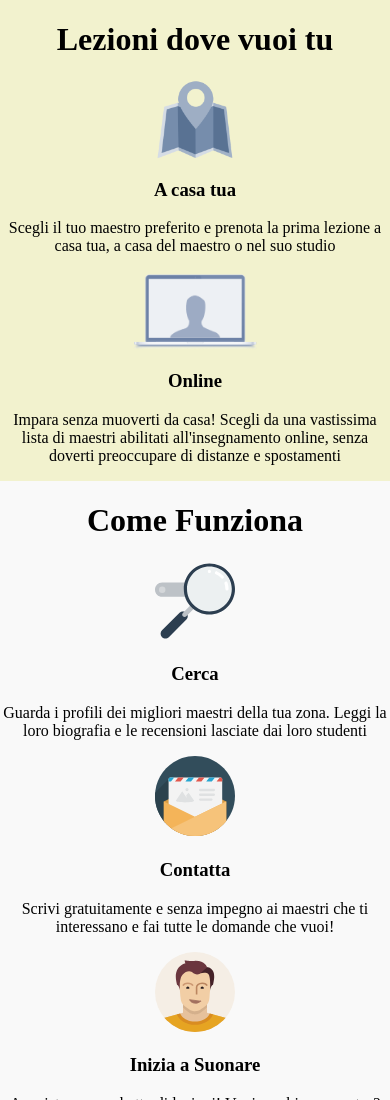
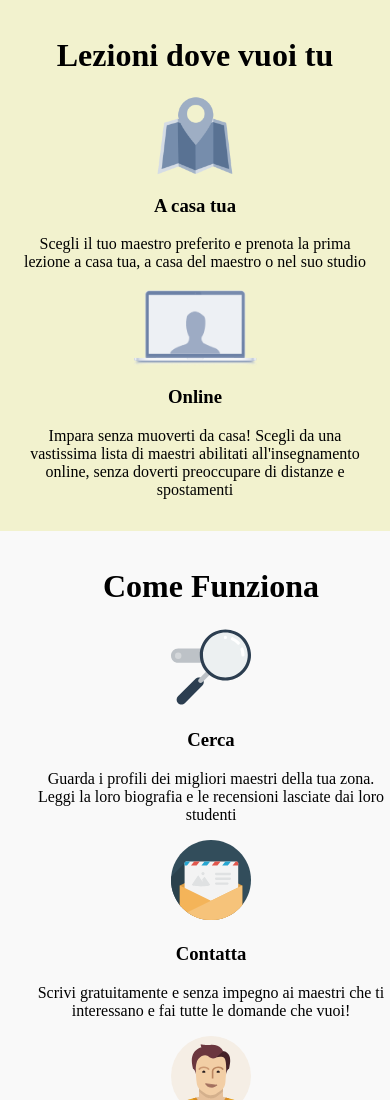
Before and after one commit to Cristian6918/html-css-resp-wannabe, a plain HTML site: page index.html in a window 390 px wide. Shown: the top 1100 px of the page. Drawn offline with Linux system fonts and the light colour scheme.

Commit message:
Bonus done

```diff
--- /dev/null
+++ b/bonus.css
@@ -0,0 +1,75 @@
+/* BONUS */
+@media screen and (max-width: 720px){
+    *{box-sizing: border-box;}
+
+
+     body{
+         width:100%;
+         margin:auto;
+     }
+
+
+
+     .row{
+         width: 100%;
+         margin-top: auto;
+         display: flex;
+         justify-items: center;
+         width:100%;
+     }
+ /* BLOCCO LEZIONI */
+
+ #lezioni{
+     padding:1rem;
+ }
+     #lezioni .row>.left,
+     #lezioni .row>.right{
+         width:calc(100% / 3);
+         margin:0 1rem;
+
+     }
+     /* BLOCCO STEPS */
+
+
+   #steps{
+       padding:1rem;
+   }
+
+       #steps .row>.left,
+         #steps .row>.central,
+         #steps .row>.right {
+
+         width: calc(100% / 4);
+         margin:0 1rem;
+     }
+
+
+ /* BLOCCO PERCHE */
+
+ #why{
+     padding:1rem;
+ }
+     #why .row>.first,
+     #why .row>.second,
+     #why .row>.third {
+         width: calc(100% / 4);
+         margin: 0 1rem;
+         border-left:1px solid grey;
+     }
+
+     #why, #lezioni{
+         background-color:rgba(243, 21, 113, 0.589);;
+     }
+     #why .row img{
+         padding:1rem;
+     }
+
+
+     img{
+         height:3rem;
+     }
+
+     .row hr{
+         display: none;
+     }
+ }
--- a/index.html
+++ b/index.html
@@ -6,6 +6,7 @@
   <meta charset="utf-8">
   <meta name="viewport" content="width=device-width, initial-scale=1.0">
   <link rel="stylesheet" href="style.css">
+  <link rel="stylesheet" href="bonus.css">
   <link rel="stylesheet" href="resp.css">
   <title>Boolean aCademy</title>
 </head>
--- a/resp.css
+++ b/resp.css
@@ -1,3 +1,8 @@
+
+
+
+
+
 @media screen and (max-width: 420px){
 
 
@@ -8,6 +13,12 @@
     }
 
 
+    #lezioni,
+    #why{
+        background-color:hsl(343deg 59% 88%);
+    }
+    .row hr{display: block;}
+
 
     .row{
         width: 100%;
@@ -16,7 +27,6 @@
         flex-direction: column;
         flex-wrap:wrap;
         justify-items: center;
-
         width:100%;
     }
 /* BLOCCO LEZIONI */
@@ -43,6 +53,7 @@
     #why .row>.third {
         margin-top: 1.5rem;
         width:100%;
+        border:none;
     }
 
     #why, #lezioni{
```
